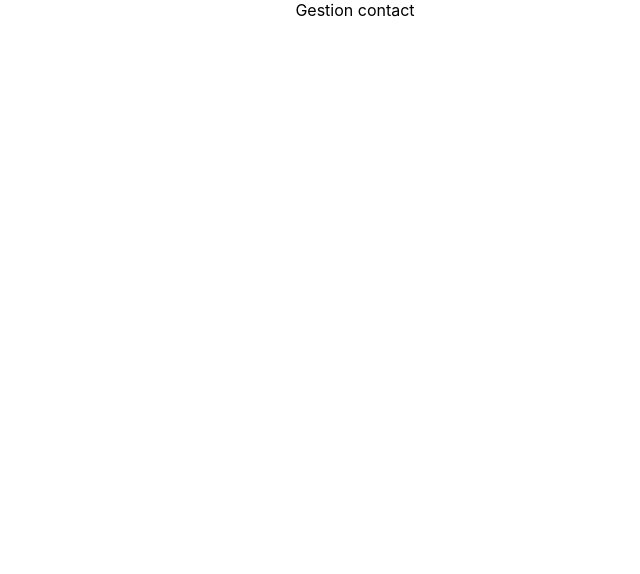
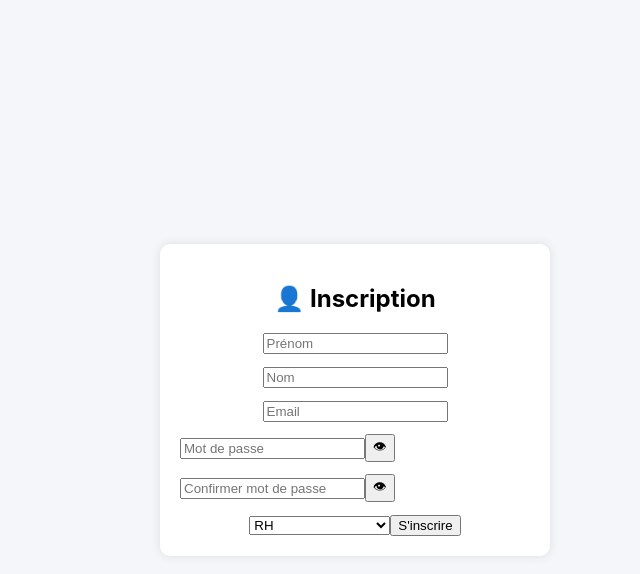
Before and after one commit to soukainahalimi01/contactfrontend, a React (Create React App) app: page / in a window 1280 px wide. Shown: the top 574 px of the page, without its empty margins (285-925 px from the left). Built offline with nearby package versions, Linux system fonts and the light colour scheme.

Commit message:
inscription

```diff
--- a/package.json
+++ b/package.json
@@ -7,6 +7,7 @@
     "@testing-library/jest-dom": "^6.9.1",
     "@testing-library/react": "^16.3.2",
     "@testing-library/user-event": "^13.5.0",
+    "axios": "^1.17.0",
     "react": "^19.2.7",
     "react-dom": "^19.2.7",
     "react-scripts": "5.0.1",
--- a/src/auth/Signup.js
+++ b/src/auth/Signup.js
@@ -1,9 +1,194 @@
-import React from 'react'
+import React, { useState } from "react";
+import axios from "axios";
+
+const DEPARTMENTS = ["ASSISTANT", "RH", "DEVELOPPEMENT"];
 
 function Signup() {
+  const [form, setForm] = useState({
+    firstName: "",
+    lastName: "",
+    email: "",
+    password: "",
+    confirmPassword: "",
+    departement: "RH",
+  });
+
+  const [errors, setErrors] = useState({});
+  const [loading, setLoading] = useState(false);
+  const [success, setSuccess] = useState(false);
+  const [showPwd, setShowPwd] = useState(false);
+  const [showConfirm, setShowConfirm] = useState(false);
+
+  const validate = () => {
+    const e = {};
+
+    if (!form.firstName.trim()) e.firstName = "Prénom requis";
+    if (!form.lastName.trim()) e.lastName = "Nom requis";
+
+    if (!form.email.trim()) e.email = "Email requis";
+    else if (!/^[^\s@]+@[^\s@]+\.[^\s@]+$/.test(form.email))
+      e.email = "Email invalide";
+
+    if (!form.password) e.password = "Mot de passe requis";
+    else if (form.password.length < 8)
+      e.password = "Min 8 caractères";
+
+    if (form.password !== form.confirmPassword)
+      e.confirmPassword = "Les mots de passe ne correspondent pas";
+
+    return e;
+  };
+
+  const handleChange = (e) => {
+    setForm({ ...form, [e.target.name]: e.target.value });
+    setErrors({ ...errors, [e.target.name]: "" });
+  };
+
+  const handleSubmit = async (e) => {
+    e.preventDefault();
+
+    const errs = validate();
+    if (Object.keys(errs).length > 0) {
+      setErrors(errs);
+      return;
+    }
+
+    setLoading(true);
+
+    try {
+      await axios.post("http://localhost:8080/api/users", {
+        firstName: form.firstName,
+        lastName: form.lastName,
+        email: form.email,
+        password: form.password,
+        departement: form.departement,
+      });
+
+      setSuccess(true);
+
+    } catch (err) {
+      if (err.response) {
+        setErrors({ api: err.response.data?.message || "Erreur serveur" });
+      } else {
+        setErrors({ api: "Serveur indisponible" });
+      }
+    } finally {
+      setLoading(false);
+    }
+  }; // ✅ accolade fermante de handleSubmit
+
+  // ✅ success page
+  if (success) {
+    return (
+      <div style={styles.page}>
+        <div style={styles.card}>
+          <h2>✔ Compte créé avec succès</h2>
+          <p>Vous pouvez maintenant vous connecter.</p>
+        </div>
+      </div>
+    );
+  }
+
   return (
-    <div>Gestion contact</div>
-  )
+    <div style={styles.page}>
+      <div style={styles.card}>
+        <h2>👤 Inscription</h2>
+
+        {errors.api && <p style={{ color: "red" }}>{errors.api}</p>}
+
+        <form onSubmit={handleSubmit}>
+          <input
+            name="firstName"
+            placeholder="Prénom"
+            value={form.firstName}
+            onChange={handleChange}
+          />
+          <p style={styles.err}>{errors.firstName}</p>
+
+          <input
+            name="lastName"
+            placeholder="Nom"
+            value={form.lastName}
+            onChange={handleChange}
+          />
+          <p style={styles.err}>{errors.lastName}</p>
+
+          <input
+            name="email"
+            placeholder="Email"
+            value={form.email}
+            onChange={handleChange}
+          />
+          <p style={styles.err}>{errors.email}</p>
+
+          <div style={{ display: "flex", alignItems: "center" }}>
+            <input
+              type={showPwd ? "text" : "password"}
+              name="password"
+              placeholder="Mot de passe"
+              value={form.password}
+              onChange={handleChange}
+            />
+            <button type="button" onClick={() => setShowPwd(!showPwd)}>
+              👁
+            </button>
+          </div>
+          <p style={styles.err}>{errors.password}</p>
+
+          <div style={{ display: "flex", alignItems: "center" }}>
+            <input
+              type={showConfirm ? "text" : "password"}
+              name="confirmPassword"
+              placeholder="Confirmer mot de passe"
+              value={form.confirmPassword}
+              onChange={handleChange}
+            />
+            <button type="button" onClick={() => setShowConfirm(!showConfirm)}>
+              👁
+            </button>
+          </div>
+          <p style={styles.err}>{errors.confirmPassword}</p>
+
+          <select
+            name="departement"
+            value={form.departement}
+            onChange={handleChange}
+          >
+            {DEPARTMENTS.map((d) => (
+              <option key={d} value={d}>
+                {d}
+              </option>
+            ))}
+          </select>
+
+          <button disabled={loading} type="submit">
+            {loading ? "Création..." : "S'inscrire"}
+          </button>
+        </form>
+      </div>
+    </div>
+  );
 }
 
-export default Signup
+const styles = {
+  page: {
+    display: "flex",
+    justifyContent: "center",
+    alignItems: "center",
+    height: "100vh",
+    background: "#f5f6fa",
+  },
+  card: {
+    padding: 20,
+    background: "white",
+    borderRadius: 10,
+    width: 350,
+    boxShadow: "0 0 10px rgba(0,0,0,0.1)",
+  },
+  err: {
+    color: "red",
+    fontSize: 12,
+  },
+};
+
+export default Signup;
```
Also changed, not shown: 1 other file (tests, documents, lock files or other folders).
